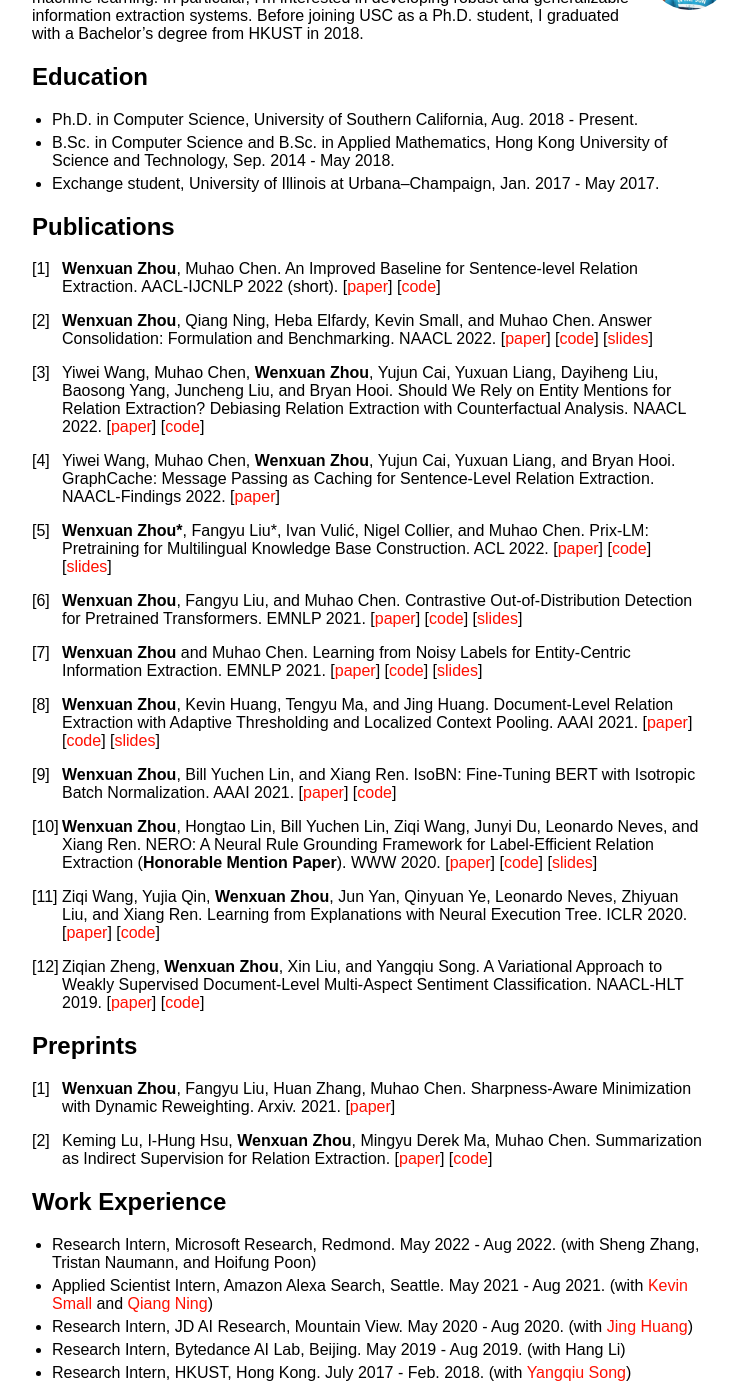
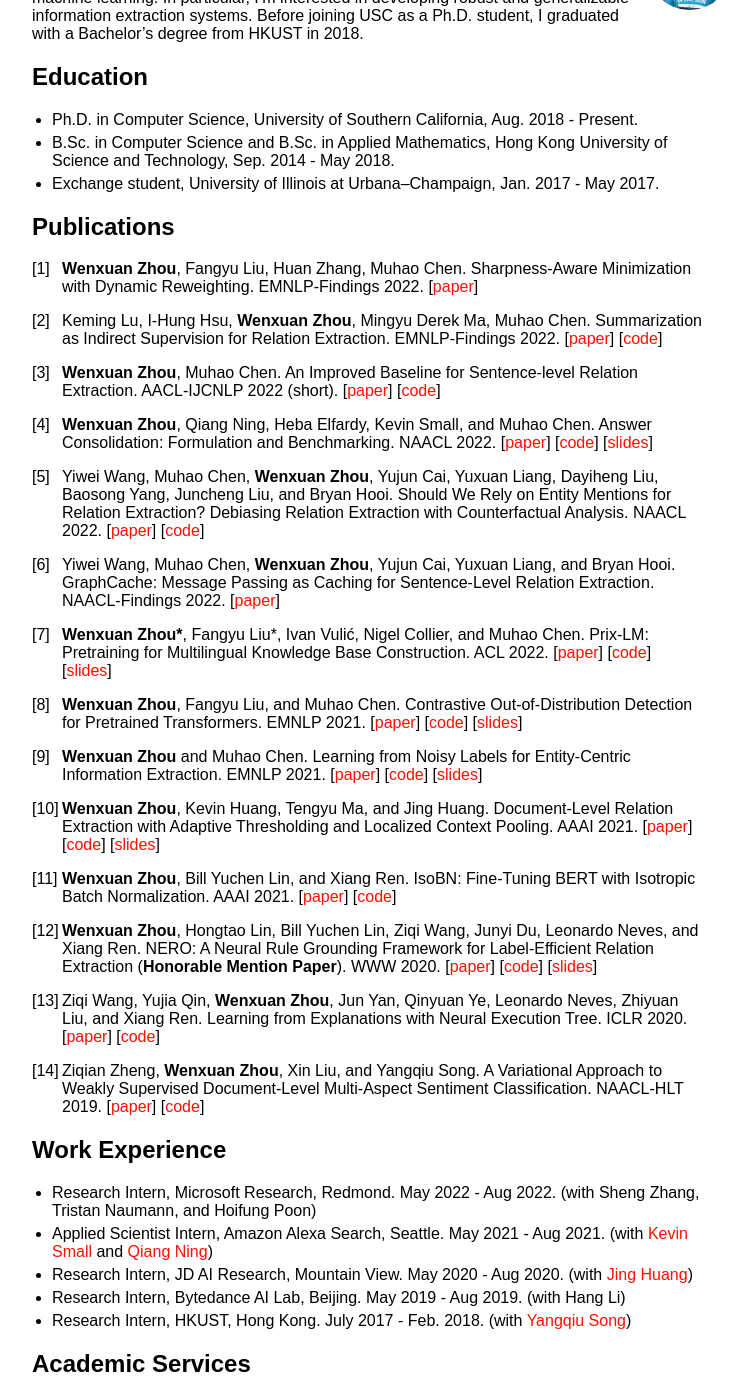
Before and after one commit to wzhouad/wzhouad.github.io, a Jekyll site: the page built from index.md, in a window 1280 px wide and 1400 px high, scrolled down 243 px. Shown: the whole window, without its empty margins (258-1006 px from the left). Built offline with Jekyll 4.4.1, drawn with Linux system fonts in a browser that asks for light colours; our own code applies the rules of GitHub Pages for plain Markdown files; some of the changed lines change nothing that is shown.

Commit message:
Update index.md

```diff
--- a/index.md
+++ b/index.md
@@ -14,6 +14,10 @@ I'm a final-year Ph.D. candidate at University of Southern California working wi
 * Exchange student, University of Illinois at Urbana–Champaign, Jan. 2017 - May 2017.
 
 ## Publications
+
+1. **Wenxuan Zhou**, Fangyu Liu, Huan Zhang, Muhao Chen. Sharpness-Aware Minimization with Dynamic Reweighting. EMNLP-Findings 2022. \[[paper](https://arxiv.org/abs/2112.08772)]
+
+2. Keming Lu, I-Hung Hsu, **Wenxuan Zhou**, Mingyu Derek Ma, Muhao Chen. Summarization as Indirect Supervision for Relation Extraction. EMNLP-Findings 2022. \[[paper](https://arxiv.org/abs/2205.09837)\] \[[code](https://github.com/luka-group/SuRE)\]
 
 1. **Wenxuan Zhou**, Muhao Chen. An Improved Baseline for Sentence-level Relation Extraction. AACL-IJCNLP 2022 (short). \[[paper](https://arxiv.org/abs/2102.01373)\] \[[code](https://github.com/wzhouad/RE_improved_baseline)\]
 
@@ -39,12 +43,6 @@ I'm a final-year Ph.D. candidate at University of Southern California working wi
 
 1. Ziqian Zheng, **Wenxuan Zhou**, Xin Liu, and Yangqiu Song. A Variational Approach to Weakly Supervised Document-Level Multi-Aspect Sentiment Classification. NAACL-HLT 2019. \[[paper](https://aclanthology.org/N19-1036/)\] \[[code](https://github.com/HKUST-KnowComp/VWS-DMSC)\]
 
-## Preprints
-
-1. **Wenxuan Zhou**, Fangyu Liu, Huan Zhang, Muhao Chen. Sharpness-Aware Minimization with Dynamic Reweighting. Arxiv. 2021. \[[paper](https://arxiv.org/abs/2112.08772)]
-
-2. Keming Lu, I-Hung Hsu, **Wenxuan Zhou**, Mingyu Derek Ma, Muhao Chen. Summarization as Indirect Supervision for Relation Extraction. \[[paper](https://arxiv.org/abs/2205.09837)\] \[[code](https://github.com/luka-group/SuRE)\]
-
 ## Work Experience
 * Research Intern, Microsoft Research, Redmond. May 2022 - Aug 2022. (with Sheng Zhang, Tristan Naumann, and Hoifung Poon)
 * Applied Scientist Intern, Amazon Alexa Search, Seattle. May 2021 - Aug 2021. (with [Kevin Small](http://www.kevinsmall.org/) and [Qiang Ning](https://www.qiangning.info/))
```
